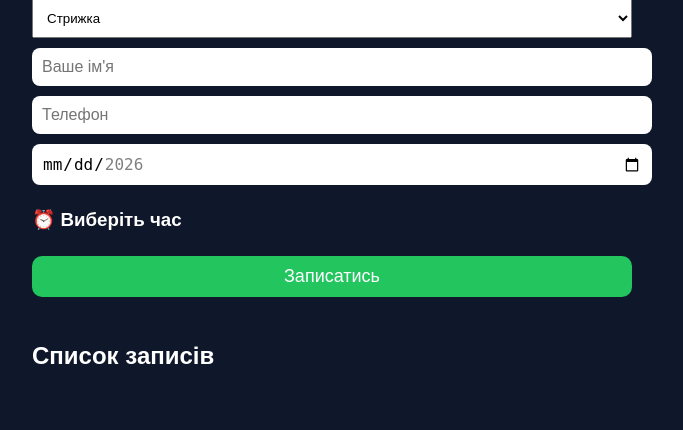
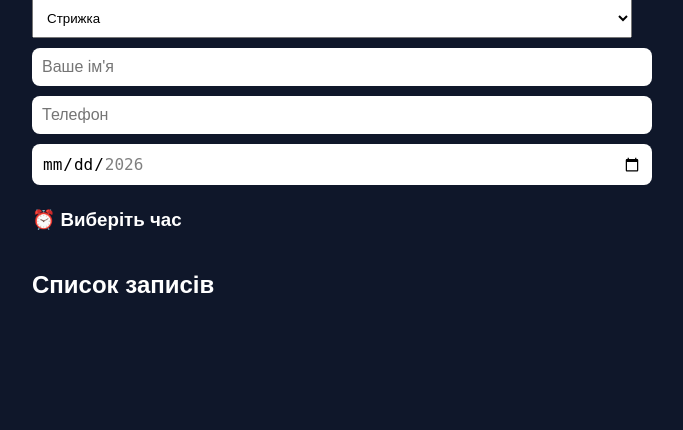
Before and after one commit to logistictl777-svg/test_barb_booking, a FastAPI app: page / in a window 1280 px wide. Shown: the part 443-873 px from the top of the page, without its empty margins (308-991 px from the left). After the commit the page ends 736 px from the top, so only its background shows below. Run offline with FastAPI, Linux system fonts and the light colour scheme; data that the repository does not hold is empty.

Commit message:
fix double booking button

```diff
--- a/templates/index.html
+++ b/templates/index.html
@@ -39,10 +39,6 @@ input,button,select{width:100%;padding:10px;margin:5px 0}
 
 <input id="date" type="date">
 <h3>⏰ Виберіть час</h3>
-<div id="timeSlots"></div>
-<input type="hidden" id="selectedTime">
-
-<button onclick="createBooking()">Записатись</button>
 
 <div id="messageBox" style="display:none"></div>
 
```
